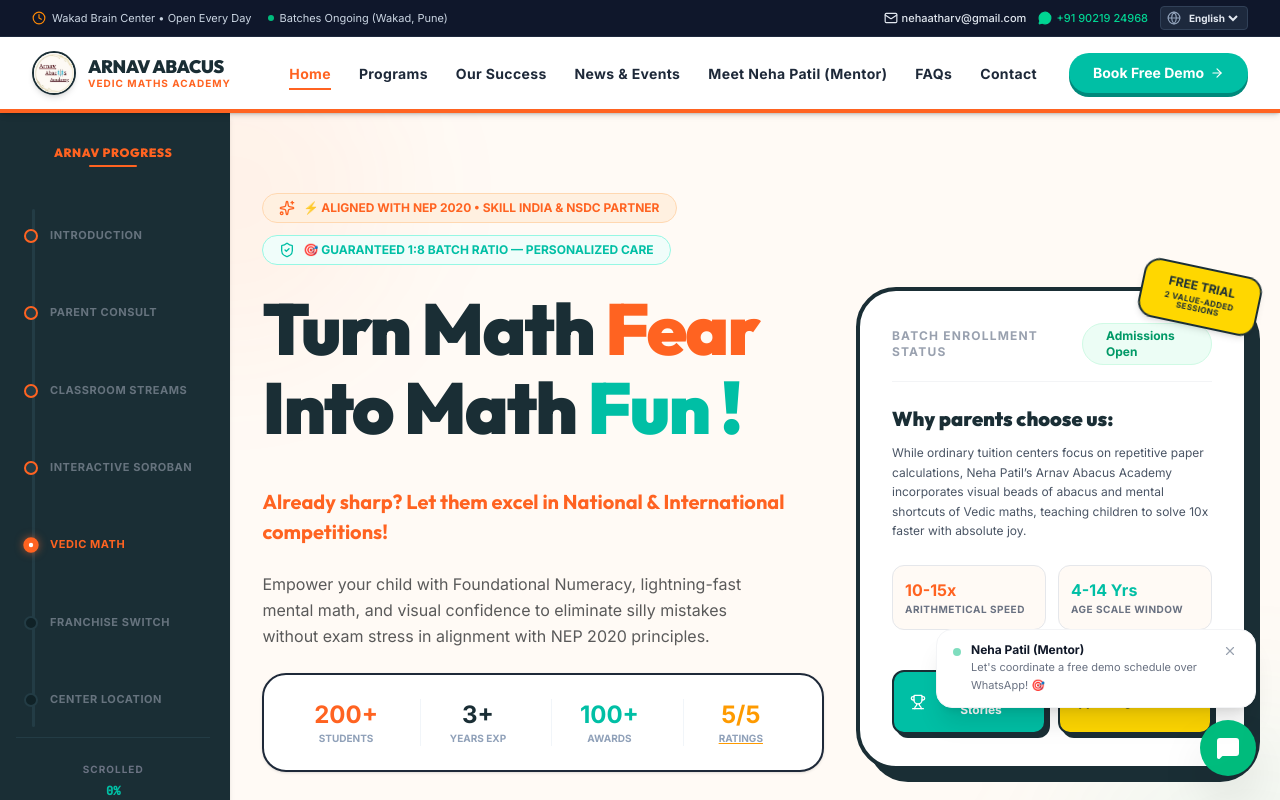
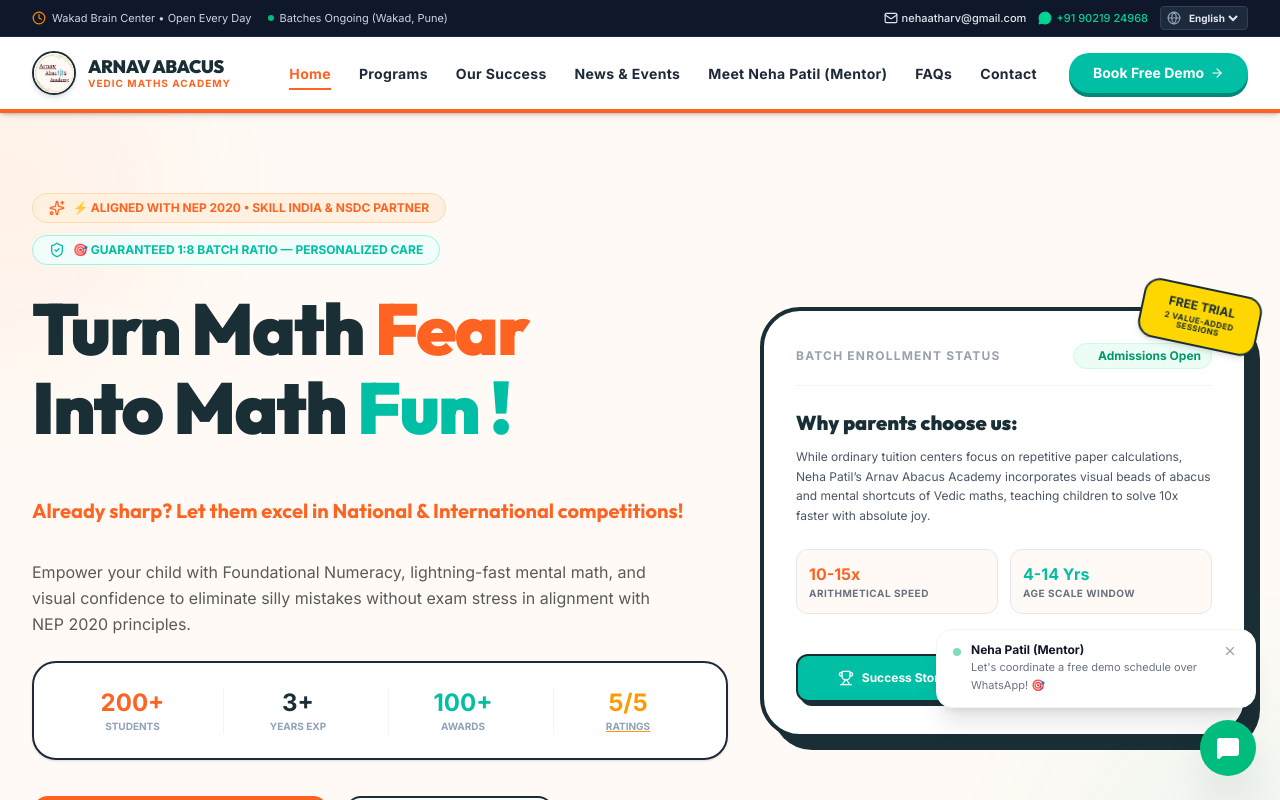
Before and after one commit to atharvpatil18/AAA-web, a React (Vite) app: page /#/ in a window 1280 px wide. Shown: the top 800 px of the page. Built offline with nearby package versions, Linux system fonts and the light colour scheme.

Commit message:
Revert "Implement responsive sticky scroll progress sidebar navigation layout on Home page"
This reverts commit 0e281ce3d6b570ce8009553462625a6fdbc3fcd0.

```diff
--- a/src/components/MathConcernVideoBooth.tsx
+++ b/src/components/MathConcernVideoBooth.tsx
@@ -176,7 +176,7 @@ export default function MathConcernVideoBooth() {
   const currentSub = getCurrentSubtitle();
 
   return (
-    <section id="consultation-booth" className="py-20 md:py-24 bg-[#FFFDF9] border-t-4 border-vibrant-dark relative">
+    <section className="py-20 md:py-24 bg-[#FFFDF9] border-t-4 border-vibrant-dark relative">
       <div className="absolute inset-0 bg-radial from-vibrant-teal/5 to-transparent pointer-events-none" />
       <div className="max-w-7xl mx-auto px-4 md:px-8 space-y-12 relative z-10">
 
--- a/src/pages/Home.tsx
+++ b/src/pages/Home.tsx
@@ -3,7 +3,7 @@
  * SPDX-License-Identifier: Apache-2.0
  */
 
-import React, { useState, useEffect } from "react";
+import React, { useState } from "react";
 import { Link } from "react-router-dom";
 import { motion } from "motion/react";
 import Hero from "../components/Hero";
@@ -31,47 +31,6 @@ export default function Home() {
   const [selectedProgram, setSelectedProgram] = useState("abacus");
   const [expandedRows, setExpandedRows] = useState<Record<string, boolean>>({});
 
-  const [activeSection, setActiveSection] = useState("hero-section");
-  const [scrollPercentage, setScrollPercentage] = useState(0);
-
-  const pageSections = [
-    { id: "hero-section", label: "Intro", fullLabel: "Introduction", icon: "🏠" },
-    { id: "consultation-booth", label: "Consult", fullLabel: "Parent Consult", icon: "💬" },
-    { id: "programs-showcase", label: "Programs", fullLabel: "Classroom Streams", icon: "🎓" },
-    { id: "interactive-abacus-playground", label: "Abacus", fullLabel: "Interactive Soroban", icon: "🧮" },
-    { id: "interactive-vedic-playground", label: "Vedic", fullLabel: "Vedic Math", icon: "⚡" },
-    { id: "competitor-comparison", label: "Compare", fullLabel: "Franchise Switch", icon: "⚖️" },
-    { id: "location-contact", label: "Wakad Map", fullLabel: "Center Location", icon: "📍" },
-  ];
-
-  useEffect(() => {
-    const handleScroll = () => {
-      // Calculate scroll progress percentage
-      const scrollTop = window.scrollY;
-      const docHeight = document.documentElement.scrollHeight - window.innerHeight;
-      const pct = docHeight > 0 ? (scrollTop / docHeight) * 100 : 0;
-      setScrollPercentage(pct);
-
-      // Determine the active section
-      const sectionElements = pageSections.map(sec => document.getElementById(sec.id));
-      let currentActive = "hero-section";
-
-      for (const el of sectionElements) {
-        if (!el) continue;
-        const rect = el.getBoundingClientRect();
-        // If the top of the section is at or above the upper middle viewport
-        if (rect.top <= window.innerHeight * 0.4) {
-          currentActive = el.id;
-        }
-      }
-      setActiveSection(currentActive);
-    };
-
-    window.addEventListener("scroll", handleScroll, { passive: true });
-    handleScroll(); // initial call
-    return () => window.removeEventListener("scroll", handleScroll);
-  }, []);
-
   const handleMapCtaClick = () => {
     trackDemoClick("home_map_nav_cta");
   };
@@ -89,85 +48,7 @@ export default function Home() {
     : (language === "hi" ? "गणित क्विज़ चुनौती शुरू करें" : language === "mr" ? "गणित क्विझ आव्हान सुरू करा" : "Try Math Quiz Challenge");
 
   return (
-    <div id="home-page-container" className="bg-[#FFFDF9] min-h-screen flex flex-row relative">
-
-      {/* 20% Sidebar ScrollSpy Column */}
-      <aside className="w-[20%] md:w-[22%] lg:w-[18%] bg-vibrant-dark text-white border-r-4 border-vibrant-dark sticky top-[80px] h-[calc(100vh-80px)] z-30 flex flex-col justify-start py-8 px-2 md:px-4 select-none overflow-y-auto shrink-0 shadow-md">
-        {/* Title progress section */}
-        <div className="hidden md:block mb-8 text-center shrink-0">
-          <h4 className="font-display font-black text-xs text-vibrant-orange uppercase tracking-wider">Arnav Progress</h4>
-          <div className="w-12 h-0.5 bg-vibrant-orange mx-auto mt-1 rounded-full" />
-        </div>
-
-        {/* Dynamic scroll progress list */}
-        <div className="relative flex-1 flex flex-col justify-between py-6 pl-1 md:pl-2 min-h-[350px]">
-          {/* Vertical progress bar line */}
-          <div className="absolute left-[12px] md:left-[16px] top-[10px] bottom-[10px] w-[3px] bg-[#233C45] rounded-full z-0">
-            <div
-              className="w-full bg-vibrant-orange rounded-full transition-all duration-100"
-              style={{ height: `${scrollPercentage}%` }}
-            />
-          </div>
-
-          {/* Section rows */}
-          {pageSections.map((sec, idx) => {
-            const isActive = activeSection === sec.id;
-            const isScrolledPast = pageSections.findIndex(s => s.id === activeSection) >= idx;
-
-            return (
-              <button
-                key={sec.id}
-                onClick={() => {
-                  const target = document.getElementById(sec.id);
-                  if (target) {
-                    target.scrollIntoView({ behavior: "smooth" });
-                  }
-                }}
-                className="flex items-center gap-2 md:gap-3 text-left focus:outline-none group relative z-10 w-full cursor-pointer py-1.5"
-              >
-                {/* Dot */}
-                <div
-                  className={`w-3 h-3 md:w-3.5 md:h-3.5 rounded-full border-2 transition-all duration-300 flex items-center justify-center shrink-0 ${
-                    isActive
-                      ? "bg-vibrant-orange border-vibrant-orange scale-110 shadow-[0_0_8px_rgba(242,106,51,0.6)]"
-                      : isScrolledPast
-                      ? "bg-[#233C45] border-vibrant-orange"
-                      : "bg-[#102227] border-[#233C45]"
-                  }`}
-                >
-                  {isActive && <div className="w-1 h-1 bg-white rounded-full" />}
-                </div>
-
-                {/* Section Labels */}
-                <div className="flex flex-col min-w-0">
-                  {/* Mobile (up to 20%) Short Label / icon */}
-                  <span className={`block md:hidden text-[8px] sm:text-[9px] font-black uppercase tracking-tighter truncate leading-none ${
-                    isActive ? "text-vibrant-orange" : "text-gray-400 opacity-60"
-                  }`}>
-                    {sec.icon} {sec.label}
-                  </span>
-
-                  {/* Desktop Label */}
-                  <span className={`hidden md:block text-[11px] font-black uppercase tracking-wider truncate leading-tight ${
-                    isActive ? "text-vibrant-orange" : "text-gray-400 opacity-60 hover:text-white"
-                  }`}>
-                    {sec.fullLabel}
-                  </span>
-                </div>
-              </button>
-            );
-          })}
-        </div>
-
-        {/* Progress reading percentage block */}
-        <div className="hidden lg:block pt-6 border-t border-[#233C45] text-center shrink-0">
-          <span className="text-[10px] text-gray-500 font-bold uppercase tracking-widest block">Scrolled</span>
-          <span className="font-mono text-xs font-black text-vibrant-teal">{Math.round(scrollPercentage)}%</span>
-        </div>
-      </aside>
-
-      {/* 80% Main Content Area */}
-      <main className="w-[80%] md:w-[78%] lg:w-[82%] min-h-screen flex-grow overflow-x-hidden">
+    <div id="home-page-container" className="bg-[#FFFDF9] min-h-screen">
       {/* 1. Hero Banner */}
       <Hero />
 
@@ -721,7 +602,6 @@ export default function Home() {
           </div>
         </div>
       </section>
-      </main>
     </div>
   );
 }
```
